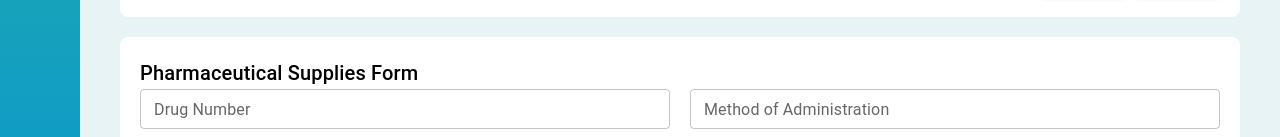
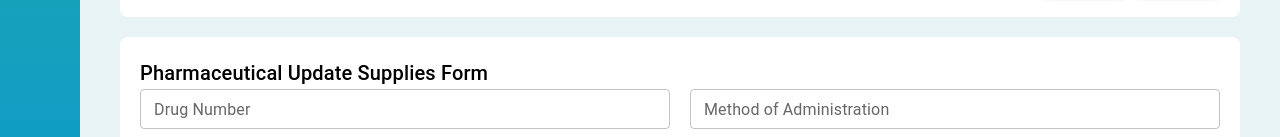
Before and after one commit to MarkYane/Group-5-Case-Study-Web, a React (Vite) app: page /supplies/ward-requisition in a window 1280 px wide. Shown: the part 396-533 px from the top of the page. Built offline with nearby package versions, Linux system fonts and the light colour scheme.

Commit message:
Update WardRequisitionForm.jsx

```diff
--- a/src/Components/WardRequisitionForm.jsx
+++ b/src/Components/WardRequisitionForm.jsx
@@ -77,7 +77,7 @@ const WardRequisitionForm = () => {
 
           {/* Pharmaceutical Supplies Form */}
           <Box sx={{ backgroundColor: 'white', padding: '20px', borderRadius: '8px' }}>
-            <Typography variant="h6">Pharmaceutical Supplies Form</Typography>
+            <Typography variant="h6">Pharmaceutical Update Supplies Form</Typography>
             <Box sx={{ display: 'flex', flexDirection: 'row', gap: '20px' }}>
               <Box sx={{ flex: 1 }}>
                 <TextField label="Drug Number" variant="outlined" fullWidth size="small" />
@@ -101,7 +101,7 @@ const WardRequisitionForm = () => {
 
           {/* Surgical Requisition Supplies Form */}
           <Box sx={{ backgroundColor: 'white', padding: '20px', borderRadius: '8px' }}>
-            <Typography variant="h6">Surgical Requisition Supplies Form</Typography>
+            <Typography variant="h6">Surgical Update Supplies Form</Typography>
             <Box sx={{ display: 'flex', flexDirection: 'row', gap: '20px' }}>
               <Box sx={{ flex: 1 }}>
                 <TextField label="Item Number" variant="outlined" fullWidth size="small" />
```
